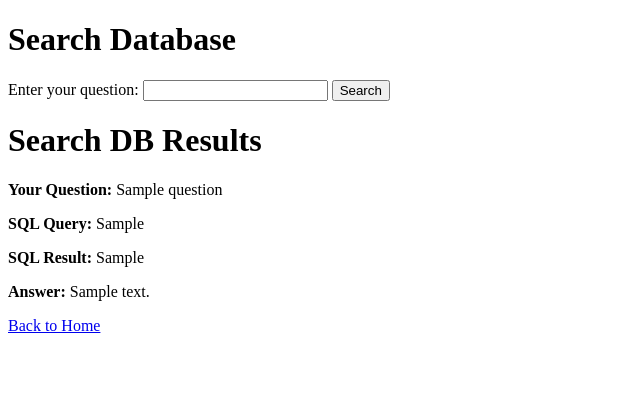
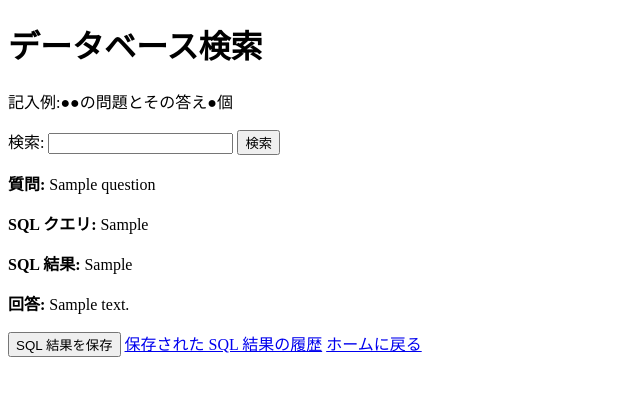
Before and after one commit to 1f10210146/practice-grade3, a Django app: template teamapp/templates/teamapp/search_db.html in a window 1280 px wide. Shown: the top 396 px of the page, without its empty margins (0-640 px from the left). Run offline with Django 4.2, Linux system fonts and the light colour scheme; the template is opened without the code that fills it: most values are stand-ins (such as "Sample title", 1, 10 or a date in 2020).

Commit message:
作成した問題の保存
Djangoのmodels.pyを利用してデータベースに問題をほぞんしていつでも見返すようにすることができます

```diff
--- a/config/settings.py
+++ b/config/settings.py
@@ -11,6 +11,7 @@ https://docs.djangoproject.com/en/4.2/ref/settings/
 """
 
 from pathlib import Path
+import os
 
 # Build paths inside the project like this: BASE_DIR / 'subdir'.
 BASE_DIR = Path(__file__).resolve().parent.parent
@@ -77,7 +78,8 @@ WSGI_APPLICATION = 'config.wsgi.application'
 DATABASES = {
     'default': {
         'ENGINE': 'django.db.backends.sqlite3',
-        'NAME': BASE_DIR / 'db.sqlite3',
+        #'NAME': BASE_DIR / 'db.sqlite3',
+        'NAME': os.path.join(BASE_DIR, "db.sqlite3"),
     }
 }
 
--- a/teamapp/models.py
+++ b/teamapp/models.py
@@ -1,3 +1,9 @@
 from django.db import models
 
 # Create your models here.
+# models.py
+
+
+
+class SavedResult(models.Model):
+    sql_result = models.TextField()
--- a/teamapp/templates/teamapp/search_db.html
+++ b/teamapp/templates/teamapp/search_db.html
@@ -1,31 +1,49 @@
+<!-- search_db.html -->
+
 <!DOCTYPE html>
 <html lang="en">
 <head>
-    <title>Search Database</title>
+    <title>データベース検索</title>
 </head>
 <body>
-    <h1>Search Database</h1>
+    <h1>データベース検索</h1>
     <form method="post">
         {% csrf_token %}
-        <label for="input_text">Enter your question:</label>
+        <p for="input_text">記入例:●●の問題とその答え●個</p>
+        <label for="input_text">検索:</label>
         <input type="text" id="input_text" name="input_text" required>
-        <button type="submit">Search</button>
+        <button type="submit">検索</button>
     </form>
-    <h1>Search DB Results</h1>
 
-    <p><strong>Your Question:</strong> {{ Question }}</p>
+    {% if Question %}
+        <p><strong>質問:</strong> {{ Question }}</p>
+        <p><strong>SQL クエリ:</strong> {{ SQL_Query }}</p>
+        <p><strong>SQL 結果:</strong> {{ SQL_Result }}</p>
+        <p><strong>回答:</strong> {{ Answer }}</p>
 
-    <p><strong>SQL Query:</strong> {{ SQL_Query }}</p>
+        <!-- SQL_Resultを隠しフィールドに保存 -->
+        <input type="hidden" id="saved_sql_result" name="saved_sql_result" value="{{ SQL_Result }}">
+
+        <!-- SQL_Resultを保存するボタンを追加 -->
+        <button onclick="saveSQLResult()">SQL 結果を保存</button>
+        <a href="{% url 'new' %}">保存された SQL 結果の履歴</a>
+    {% endif %}
+
+    <a href="{% url 'home' %}">ホームに戻る</a>
 
 
-    <p><strong>SQL Result:</strong> {{ SQL_Result }}</p>
+    <script>
+        function saveSQLResult() {
+            // 隠しフィールドからSQL_Resultを取得
+            var savedSQLResult = document.getElementById("saved_sql_result").value;
 
-
-    <p><strong>Answer:</strong> {{ Answer|safe }}</p>
-
-
-    <a href="{% url 'home' %}">Back to Home</a>
-
+            // AJAXリクエストなどでサーバーにSQL_Resultを保存するアクションを実行
+            // 例: JavaScriptを使用して、保存したいデータをサーバーに送信するためのfetch APIを使用
+            // ここではアラートを表示する例を示しています
+            alert("SQL 結果が保存されました: " + savedSQLResult);
+            //window.location.href = "{% url 'new' %}";
+        }
+    </script>
 
 </body>
 </html>
--- a/teamapp/urls.py
+++ b/teamapp/urls.py
@@ -5,7 +5,8 @@ from . import views
 urlpatterns = [
     path('', views.home, name='home'),
     path('result', views.result, name='viewresult'),
-    #path('search_db/', views.search_db, name='search_db'),
     path('search_db/', views.search_db, name='search_db'),
+    path('new/', views.new, name='new'),
+
 
 ]
```
Also changed, not shown: teamapp/templates/teamapp/new.html (added, +29 -0 lines), teamapp/views.py (+21 -0 lines), teamapp/forms.py (line endings or trailing spaces), teamapp/migrations/0001_initial.py (added), teamapp/migrations/0002_savedresult_delete_saveddata.py (added).
